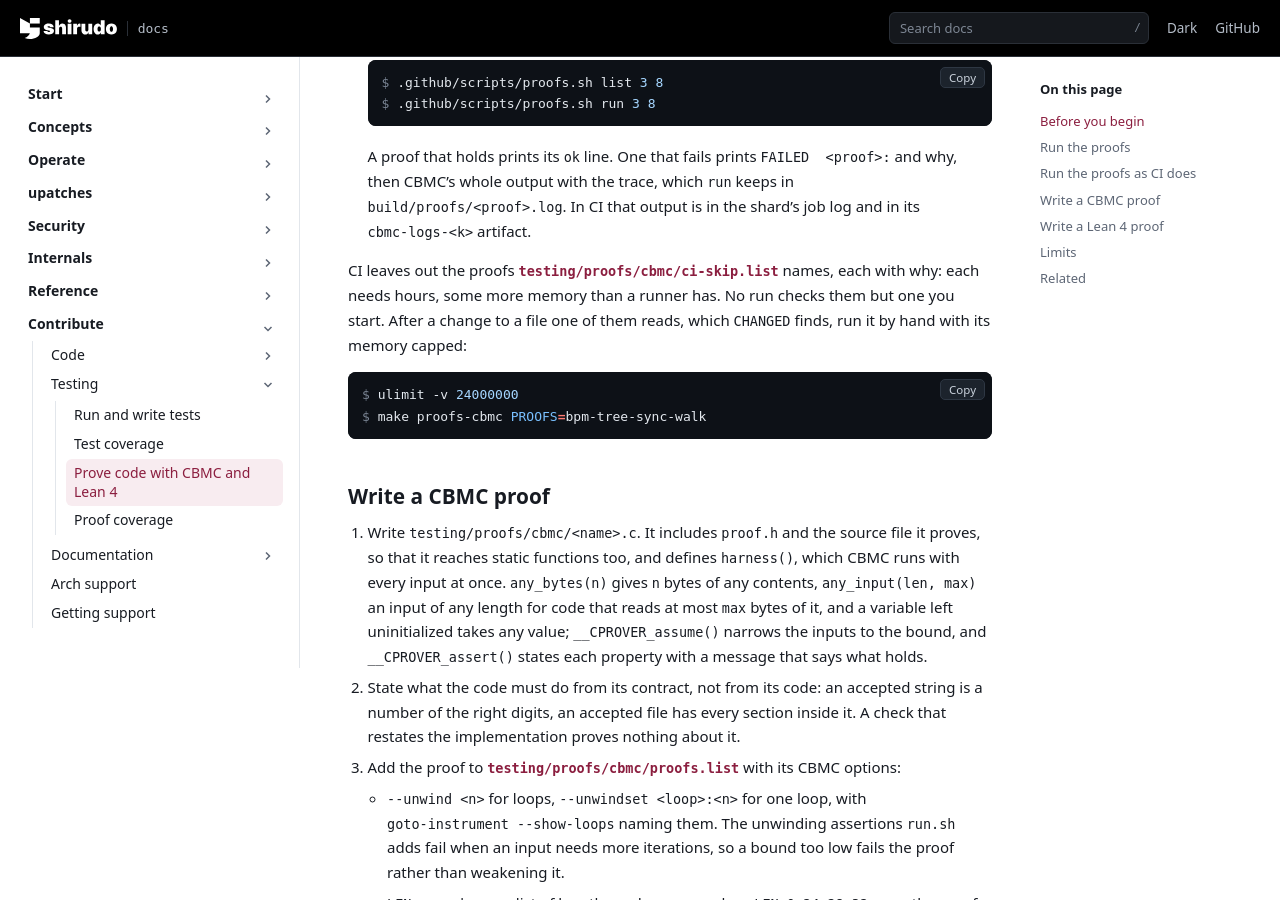
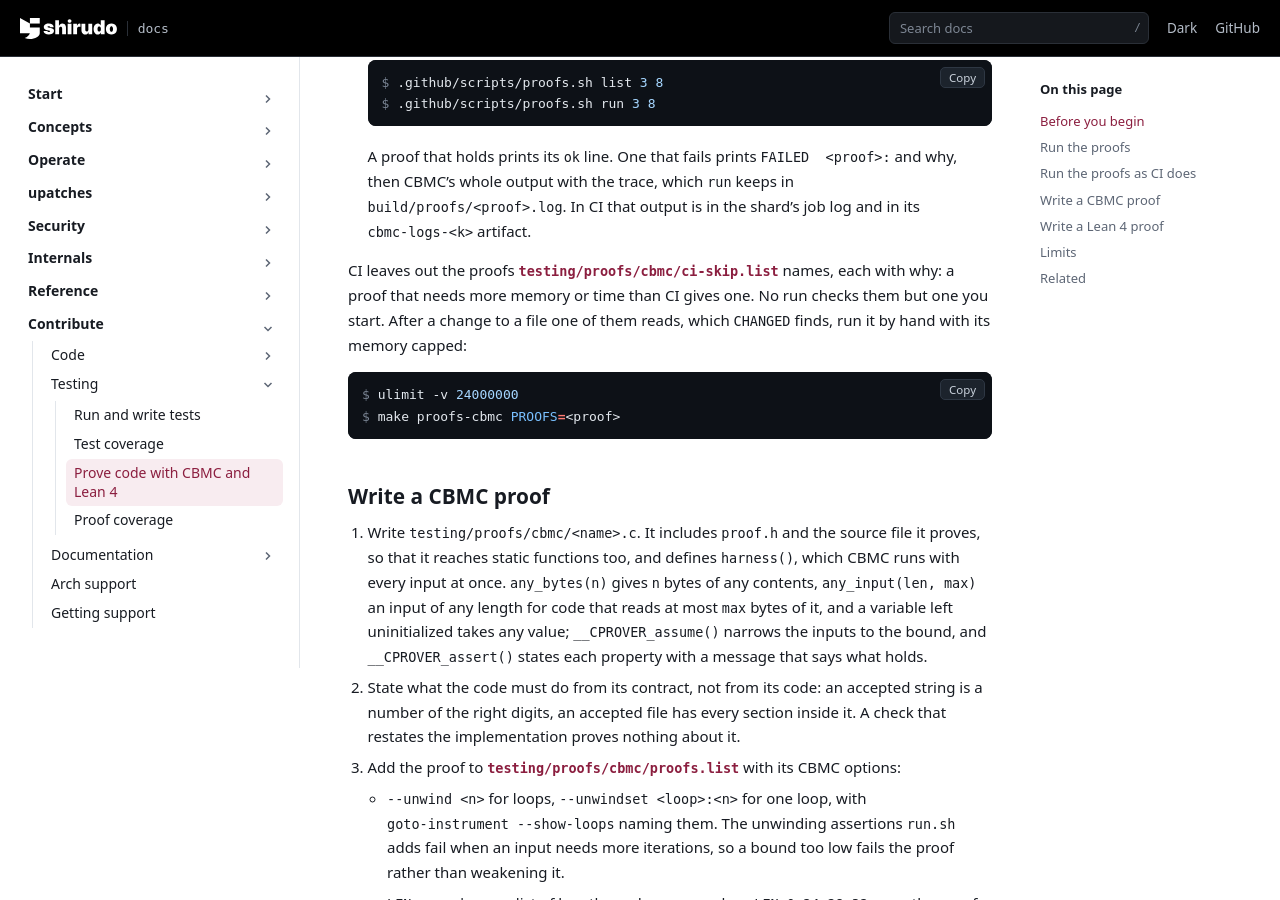
Before and after one commit to AliBashaSY/shirudo, a Sphinx documentation site: the page built from Documentation/contribute/testing/proofs.rst, in a window 1280 px wide and 900 px high, scrolled down 2196 px. Built offline with Sphinx 7.4.7, drawn with Linux system fonts in a browser that asks for light colours; pages that are not in the unit, such as notebooks, are missing from menus.

Commit message:
proofs: run the tree sync proofs in CI again
ci-skip.list holds bpm-tree-sync-model, -application, -pending and
-walk for no result in 7 hours. With the three harness changes before
this one they fit what CI gives a proof, 6 GB and 60 minutes. Times
are those of .github/scripts/proofs.sh, the peaks those of run.sh under
the same ulimit -v 6000000, on a 16-core host:

  proof                       operations   peak      time
  bpm-tree-sync-model         0 and 1      1.3 GB   162 s
  bpm-tree-sync-application   2            1.7 GB   203 s
  bpm-tree-sync-pending       2            3.4 GB   457 s
  bpm-tree-sync-walk          1            3.3 GB   759 s

Take them off the list, which leaves it empty, and keep the walk proof
out of the proofs page's example of a proof run by hand.

Nothing they cover changes. Each keeps its harness, its lengths, its
inputs and its __CPROVER_assert()s. CBMC lists the same checks in
builtin-bpm.c, util/bpm_tree.c and its library as before, by line and
text; the harness's own differ only where it indexes the log and the
operations. With --cover location, the old and new runs reach the
same 311 lines of builtin-bpm.c and util/ at no operations, the most
the old proofs finish, in bpm-tree-sync-model and bpm-tree-sync-walk
alike. Each proof fails on a change to the code it covers:

  change                                           fails
  tree_record() keeps the old head_seq             model, 0 operations
  the prefix check compares 31 bytes of 32         model, 1 operation
  the operation loop applies the one at the        application
    cursor again
  recovery recovers the operation at the cursor    pending
  the walk back skips tree_segment_precedes()      walk

Signed-off-by: Daniel Borkmann <daniel@iogearbox.net>

```diff
--- a/Documentation/contribute/testing/proofs.rst
+++ b/Documentation/contribute/testing/proofs.rst
@@ -130,14 +130,15 @@ OpenSSL and zlib that the harnesses include with its
    is in the shard's job log and in its ``cbmc-logs-<k>`` artifact.
 
 CI leaves out the proofs :src:`testing/proofs/cbmc/ci-skip.list` names,
-each with why: each needs hours, some more memory than a runner has. No
-run checks them but one you start. After a change to a file one of them
-reads, which ``CHANGED`` finds, run it by hand with its memory capped:
+each with why: a proof that needs more memory or time than CI gives one.
+No run checks them but one you start. After a change to a file one of
+them reads, which ``CHANGED`` finds, run it by hand with its memory
+capped:
 
 .. code-block:: console
 
    $ ulimit -v 24000000
-   $ make proofs-cbmc PROOFS=bpm-tree-sync-walk
+   $ make proofs-cbmc PROOFS=<proof>
 
 Write a CBMC proof
 ------------------
```
Also changed, not shown: 1 other file.
